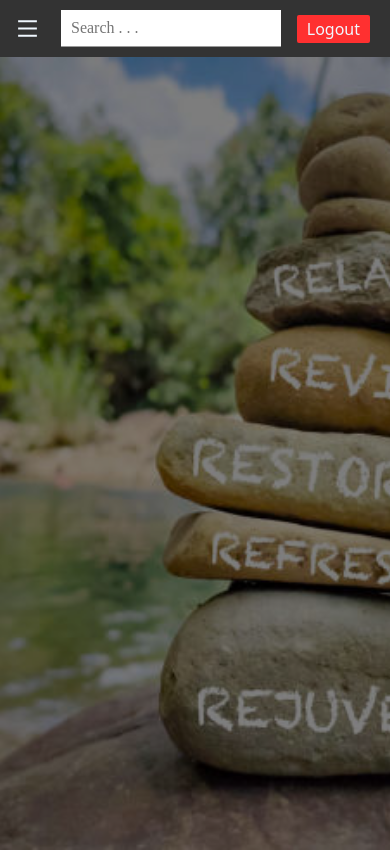
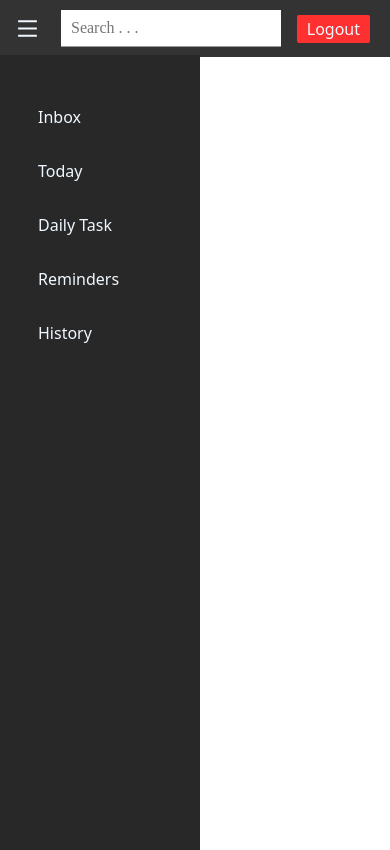
Before and after one commit to SarveshG2002/to-do-list, a React (Vite) app: page /dashboard in a window 390 px wide. Built offline with nearby package versions, Linux system fonts and the light colour scheme; sample sign-in values are in the browser's storage.

Commit message:
sidebar updated

```diff
--- a/src/Dashboard.jsx
+++ b/src/Dashboard.jsx
@@ -1,5 +1,6 @@
-import React from "react";
+import React,{ useState, useEffect } from "react";
 import { BrowserRouter as Router, Route, Routes } from 'react-router-dom';
+// import React,  from 'react';
 import Navbar from "./Navbar";
 import Sidebar from "./Sidebar";
 import Inbox from "./components/Inbox";
@@ -9,11 +10,17 @@ import DailyTask from "./components/DailyTask";
 import './assets/css/Dashboard.css';
 
 function Dashboard() {
+    const [isSidebarVisible, setIsSidebarVisible] = useState(true);
+
+    const toggleSidebar = () => {
+        console.log("hello")
+        setIsSidebarVisible(!isSidebarVisible);
+    };
     return (
         <>
-            <Navbar />
+            <Navbar toggleSidebar={toggleSidebar} />
             <div className="mainDiv">
-                <Sidebar />
+            {isSidebarVisible && <Sidebar />}
                 <div className="content">
                     <Routes>
                         <Route path="/inbox" element={<Inbox />} />
--- a/src/Navbar.jsx
+++ b/src/Navbar.jsx
@@ -3,12 +3,12 @@ import { Link } from 'react-router-dom';
 import './assets/css/Navbar.css'; // Import custom CSS for the navbar
 import { RiMenuFill } from "react-icons/ri";
 
-function Navbar() {
+function Navbar({ toggleSidebar }) {
     return (
         <nav className="">
             <div className='navele'>
                 <div className='username'>
-                <RiMenuFill className='MenuIcon'/>
+                <RiMenuFill className='MenuIcon' onClick={toggleSidebar}/>
                     <span>Sarvesh@gmailcom</span>
                 </div>
                 &emsp;
--- a/src/assets/css/Dashboard.css
+++ b/src/assets/css/Dashboard.css
@@ -126,7 +126,7 @@
 
 @media (max-width: 1000px) {
     .mainDiv{
-        display: flex;
+        display: block;
         /* grid-template-columns: 300px auto; */
         height: 94vh;
     }
--- a/src/assets/css/Navbar.css
+++ b/src/assets/css/Navbar.css
@@ -6,6 +6,7 @@ nav{
     display: flex;
     align-items: center;
     justify-content: space-between;
+
     /* justify-content: ; */
     /* box-shadow: 0px 40px 60px rgba(255, 255, 255, 0.1); */
 }
@@ -71,6 +72,9 @@ nav .searchBar input{
     nav .MenuIcon{
         display: block;
     }
+    nav{
+        position: fixed;
+    }
 
 }
 
--- a/src/assets/css/Sidebar.css
+++ b/src/assets/css/Sidebar.css
@@ -27,6 +27,12 @@ aside .sideEleSelected{
 
 @media (max-width: 1000px) {
     aside{
-        display: none;
+        /* display: none; */
+        position: fixed;
+        z-index: 20;
+        width: 200px;
+        height: 100vh;
+        margin-top: 55px;
     }
+
 }
```
